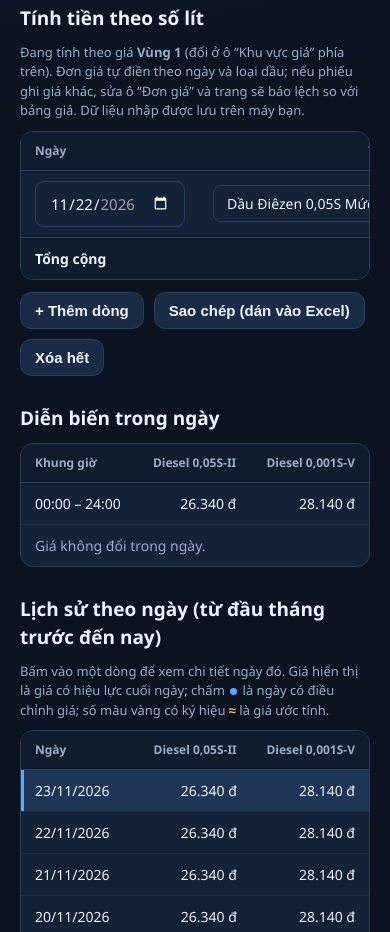
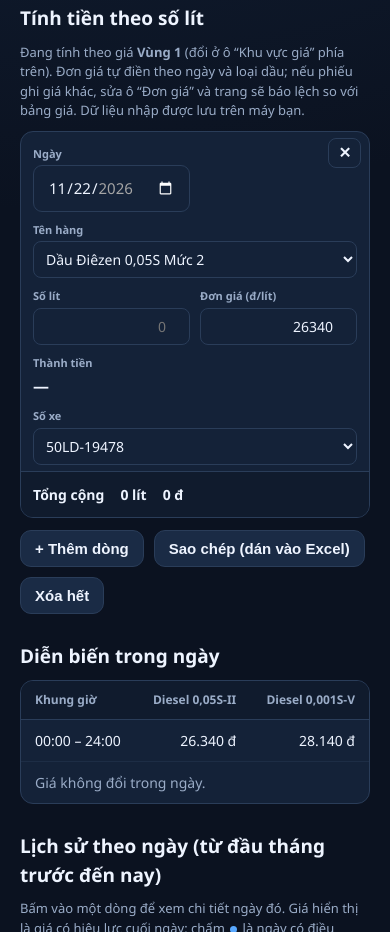
Before and after one commit to luongnhan26092000-sudo/1, a plain HTML site: page index.html in a window 390 px wide. Shown: the part 1020-1952 px from the top of the page. Drawn offline with Linux system fonts and the light colour scheme.

Commit message:
Add files via upload

```diff
--- a/index.html
+++ b/index.html
@@ -27,12 +27,36 @@ tbody tr{border-bottom:1px solid #1d2d45}tbody tr:last-child{border-bottom:0}tbo
 .source{margin-top:12px}.source a{color:#82baff}.footer{margin:28px 0;color:var(--muted);font-size:12px}
 .hidden{display:none}
 td.est,.price.est{color:#e7c27d}.price.est{font-size:28px}
-.in{background:#142238;color:var(--text);border:1px solid var(--line);border-radius:8px;padding:7px 9px;font:inherit;color-scheme:dark;width:100%;min-width:90px}
-.in.c-date{min-width:150px}.in.c-key{min-width:210px}.in.c-xe{min-width:130px;text-transform:uppercase}.in.c-xesel{min-width:150px}
-td.xecell{text-align:left;min-width:160px}td.xecell .c-xe{margin-top:6px}.in.c-lit,.in.c-price{text-align:right}
+.in{background:#142238;color:var(--text);border:1px solid var(--line);border-radius:8px;padding:7px 8px;font:inherit;font-size:14px;color-scheme:dark;width:100%;min-width:0}
+.in.c-xe{text-transform:uppercase}
+td.xecell{text-align:left}td.xecell .c-xe{margin-top:6px}.in.c-lit,.in.c-price{text-align:right}
 .in.est{color:#e7c27d}.in.diff{border-color:#e7c27d;background:#2a2113}
 .calcbar{display:flex;gap:10px;flex-wrap:wrap;align-items:center;margin-top:12px}.calcbar button{padding:9px 14px}
-td.cnote{color:var(--muted);font-size:12px;white-space:normal;min-width:200px;text-align:left}
+td.cnote{color:var(--muted);font-size:12px;white-space:normal;text-align:left}
+.ctab{table-layout:fixed}.ctab th,.ctab td{padding:8px}
+.ctab th:nth-child(1),.ctab th:nth-child(2),.ctab th:nth-child(6){text-align:left}
+.ctab td:nth-child(2){text-align:left}
+#calc tbody tr[data-i]{border-top:1px solid #1d2d45;border-bottom:0}
+#calc tbody tr:first-child{border-top:0}
+#calc tbody tr.nrow{border:0}
+#calc tr.nrow td{padding:0 12px 10px}
+#calc tr.nrow.hidden{display:none}
+@media(max-width:760px){
+ #calc table,#calc tbody,#calc tfoot{display:block}
+ #calc colgroup,#calc thead{display:none}
+ #calc tbody tr[data-i]{display:grid;grid-template-columns:1fr 1fr;gap:10px;padding:14px 12px 6px;align-items:end;position:relative}
+ #calc tbody tr[data-i] td{display:block;padding:0;text-align:left;white-space:normal}
+ #calc tbody tr[data-i] td[data-l]::before{content:attr(data-l);display:block;font-size:11px;color:var(--muted);font-weight:700;margin-bottom:3px}
+ #calc td[data-l="Tên hàng"],#calc td[data-l="Số xe"]{grid-column:1/-1}
+ #calc td.c-total{font-size:16px}
+ #calc td.td-x{position:absolute;top:6px;right:8px}
+ #calc tr.nrow{display:block}
+ #calc tr.nrow td{display:block;padding:0 12px 12px}
+ #calc tfoot tr{display:flex;flex-wrap:wrap;gap:4px 16px;padding:12px;border-top:1px solid var(--line);background:#101b2d}
+ #calc tfoot td{padding:0;border:0;background:none}
+ #calc tfoot td:empty{display:none}
+ #calc tfoot td.cnote{flex-basis:100%}
+}
 button.x{padding:5px 9px;border-radius:8px;background:transparent}
 .c-total{font-weight:800}
 tfoot td{font-weight:800;border-top:1px solid var(--line);background:#101b2d}
@@ -63,9 +87,9 @@ tfoot td{font-weight:800;border-top:1px solid var(--line);background:#101b2d}
 
 <div class="section" id="calc"><h2>Tính tiền theo số lít</h2>
 <div class="muted" style="font-size:13px;margin-bottom:10px">Đang tính theo giá <b id="calcRegion">Vùng 1</b> (đổi ở ô “Khu vực giá” phía trên). Đơn giá tự điền theo ngày và loại dầu; nếu phiếu ghi giá khác, sửa ô “Đơn giá” và trang sẽ báo lệch so với bảng giá. Dữ liệu nhập được lưu trên máy bạn.</div>
-<div class="tblwrap"><table><thead><tr><th>Ngày</th><th>Tên hàng</th><th>Số lít</th><th>Đơn giá (đ/lít)</th><th>Thành tiền</th><th>Số xe</th><th>Ghi chú</th><th></th></tr></thead>
+<div class="tblwrap"><table class="ctab"><colgroup><col style="width:15%"><col style="width:22%"><col style="width:9%"><col style="width:12%"><col style="width:15%"><col style="width:20%"><col style="width:7%"></colgroup><thead><tr><th>Ngày</th><th>Tên hàng</th><th>Số lít</th><th>Đơn giá (đ/lít)</th><th>Thành tiền</th><th>Số xe</th><th></th></tr></thead>
 <tbody id="calcRows"></tbody>
-<tfoot><tr><td colspan="2">Tổng cộng</td><td id="sumLit">0 lít</td><td></td><td id="sumAmt">0 đ</td><td></td><td colspan="2" class="cnote" id="sumNote"></td></tr></tfoot></table></div>
+<tfoot><tr><td colspan="2">Tổng cộng</td><td id="sumLit">0 lít</td><td></td><td id="sumAmt">0 đ</td><td colspan="2" class="cnote" id="sumNote"></td></tr></tfoot></table></div>
 <div class="calcbar"><button id="addRow">+ Thêm dòng</button><button id="copyRes">Sao chép (dán vào Excel)</button><button id="clearRows">Xóa hết</button><span class="muted" id="calcMsg" style="font-size:13px"></span></div></div>
 
 <div class="section" id="intraBox"><h2>Diễn biến trong ngày</h2>
@@ -261,18 +285,18 @@ function tablePrice(date,key){
 }
 function rowHTML(r,i){
   return '<tr data-i="'+i+'">'+
-   '<td><input class="in c-date" type="date" min="'+minD+'" max="'+maxD+'" value="'+r.date+'"></td>'+
-   '<td><select class="in c-key"><option value="do"'+(r.key==='do'?' selected':'')+'>'+KEYNAME.do+'</option><option value="do001"'+(r.key==='do001'?' selected':'')+'>'+KEYNAME.do001+'</option></select></td>'+
-   '<td><input class="in c-lit" type="number" inputmode="decimal" min="0" step="any" placeholder="0" value="'+r.liters+'"></td>'+
-   '<td><input class="in c-price" type="number" inputmode="numeric" min="0" step="10" value=""></td>'+
-   '<td class="c-total">—</td>'+
-   '<td class="xecell"><select class="in c-xesel">'+
+   '<td data-l="Ngày"><input class="in c-date" type="date" min="'+minD+'" max="'+maxD+'" value="'+r.date+'"></td>'+
+   '<td data-l="Tên hàng"><select class="in c-key"><option value="do"'+(r.key==='do'?' selected':'')+'>'+KEYNAME.do+'</option><option value="do001"'+(r.key==='do001'?' selected':'')+'>'+KEYNAME.do001+'</option></select></td>'+
+   '<td data-l="Số lít"><input class="in c-lit" type="number" inputmode="decimal" min="0" step="any" placeholder="0" value="'+r.liters+'"></td>'+
+   '<td data-l="Đơn giá (đ/lít)"><input class="in c-price" type="number" inputmode="numeric" min="0" step="10" value=""></td>'+
+   '<td data-l="Thành tiền" class="c-total">—</td>'+
+   '<td data-l="Số xe" class="xecell"><select class="in c-xesel">'+
      '<option value="a"'+(r.xeMode==='a'?' selected':'')+'>'+XE_LIST[0]+'</option>'+
      '<option value="b"'+(r.xeMode==='b'?' selected':'')+'>'+XE_LIST[1]+'</option>'+
      '<option value="o"'+(r.xeMode==='o'?' selected':'')+'>Khác…</option></select>'+
      '<input class="in c-xe'+(r.xeMode==='o'?'':' hidden')+'" type="text" maxlength="20" placeholder="Nhập số xe khác" value="'+(r.xeMode==='o'?esc(r.xe||''):'')+'"></td>'+
-   '<td class="cnote"></td>'+
-   '<td><button class="x" title="Xóa dòng">✕</button></td></tr>';
+   '<td class="td-x"><button class="x" title="Xóa dòng">✕</button></td></tr>'+
+   '<tr class="nrow hidden"><td colspan="7" class="cnote"></td></tr>';
 }
 function refreshRow(tr,setPrice){
   const r=rows[+tr.dataset.i];if(!r)return;
@@ -296,11 +320,12 @@ function refreshRow(tr,setPrice){
       (lit!=null?' ('+(d>0?'+':'−')+vn(Math.abs(Math.round(d*lit)))+' đ).':'.'));
   }
   if(tp.change)n.push('Ngày này đổi giá lúc '+tp.change+(tp.before!=null?' (trước đó '+vn(tp.before)+' đ)':'')+'; đang lấy giá sau điều chỉnh.');
-  tr.querySelector('.cnote').textContent=n.join(' ');
+  const nr=tr.nextElementSibling;
+  if(nr){const t=n.join(' ');nr.firstElementChild.textContent=t;nr.classList.toggle('hidden',!t);}
 }
 function totals(){
   let sl=0,sa=0,miss=0;
-  cb.querySelectorAll('tr').forEach(tr=>{
+  cb.querySelectorAll('tr[data-i]').forEach(tr=>{
     refreshRow(tr,false);
     if(tr._lit!=null)sl+=tr._lit;
     if(tr._tot!=null)sa+=tr._tot;else if(tr._lit>0)miss++;
@@ -313,7 +338,7 @@ function totals(){
 function renderCalc(){
   $('calcRegion').textContent=region()==='v1'?'Vùng 1':'Vùng 2';
   cb.innerHTML=rows.map(rowHTML).join('');
-  cb.querySelectorAll('tr').forEach(tr=>refreshRow(tr,true));
+  cb.querySelectorAll('tr[data-i]').forEach(tr=>refreshRow(tr,true));
   totals();
 }
 cb.addEventListener('input',e=>{
@@ -351,7 +376,7 @@ $('addRow').addEventListener('click',()=>{rows.push(newRow());saveRows();renderC
 $('clearRows').addEventListener('click',()=>{rows=[newRow()];rows[0].date=sel;rows[0].xe=XE_LIST[0];rows[0].xeMode='a';saveRows();renderCalc();});
 $('copyRes').addEventListener('click',()=>{
   const L=[['Ngày','Tên hàng','Số lít','Đơn giá','Thành tiền','Số xe'].join('\t')];
-  cb.querySelectorAll('tr').forEach(tr=>{
+  cb.querySelectorAll('tr[data-i]').forEach(tr=>{
     const r=rows[+tr.dataset.i];
     L.push([fmtVN(r.date),KEYNAME[r.key],tr._lit==null?'':tr._lit,tr._price==null?'':tr._price,tr._tot==null?'':tr._tot,(r.xe||'').toUpperCase()].join('\t'));
   });
```
